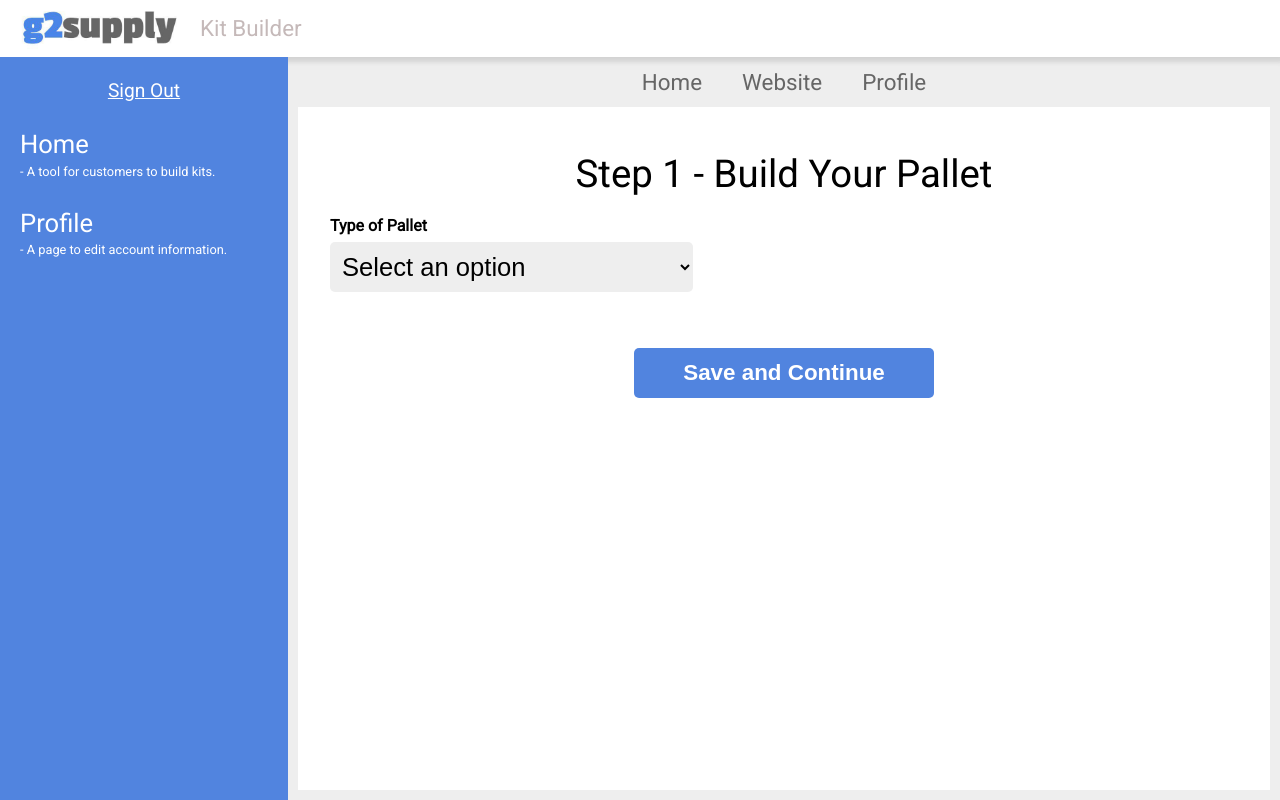
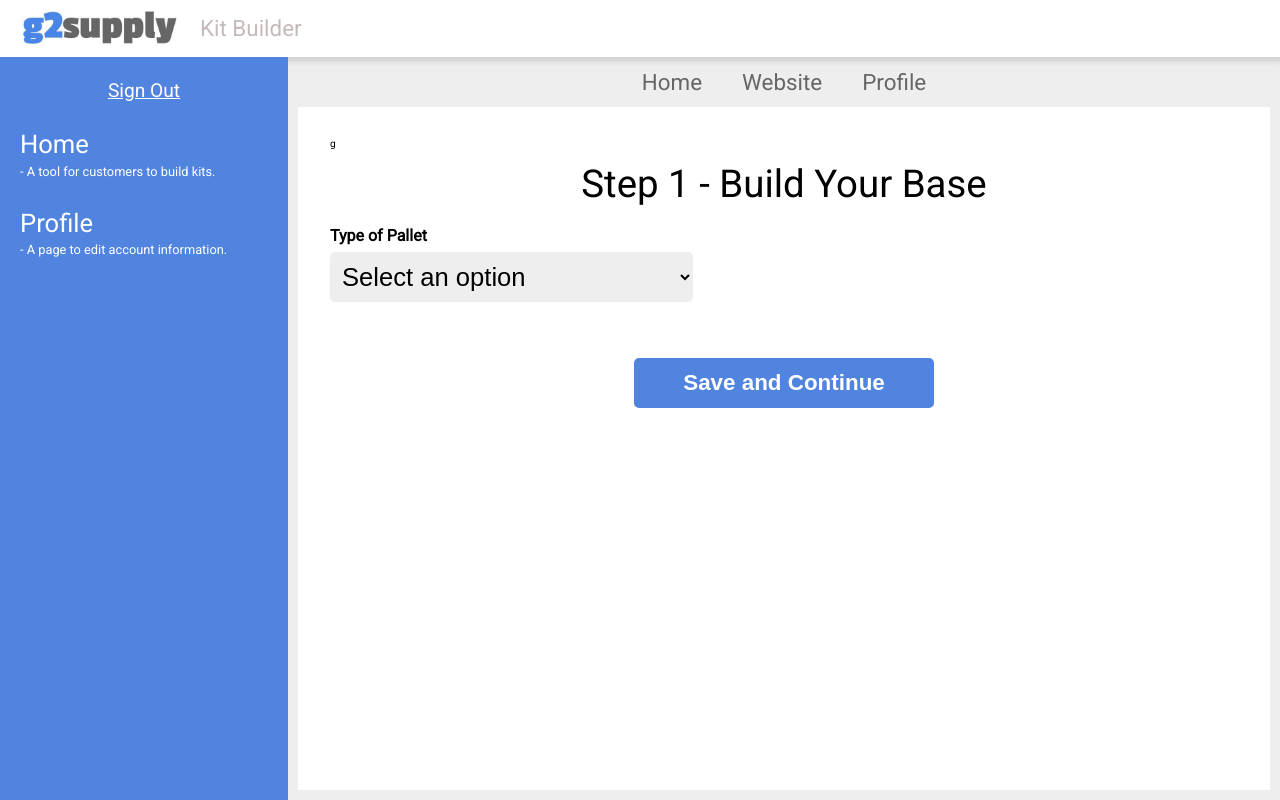
Before and after one commit to G2-Supply/G2-Kit-Builder, a React (Create React App) app: page /design-your-pallet in a window 1280 px wide. Built offline with nearby package versions, Linux system fonts and the light colour scheme; sample sign-in values are in the browser's storage.

Commit message:
changed word Pallet to Base

```diff
--- a/src/components/DesignYourPallet/DesignYourPallet.jsx
+++ b/src/components/DesignYourPallet/DesignYourPallet.jsx
@@ -89,8 +89,8 @@ const DesignYourPallet = (props) => {
 
     // console.log(form);
     return (
-        <div className="design-your-pallet-container">
-            <h1 className="step-1-heading">Step 1 - Build Your Pallet</h1>
+        <div className="design-your-pallet-container"> g
+            <h1 className="step-1-heading">Step 1 - Build Your Base</h1>
             {/* <div className="button-container skip">
                 <button className="next-step" id="skip" onClick={() => props.history.push('/design-your-box')}>Skip This Step</button>
             </div> */}
```
